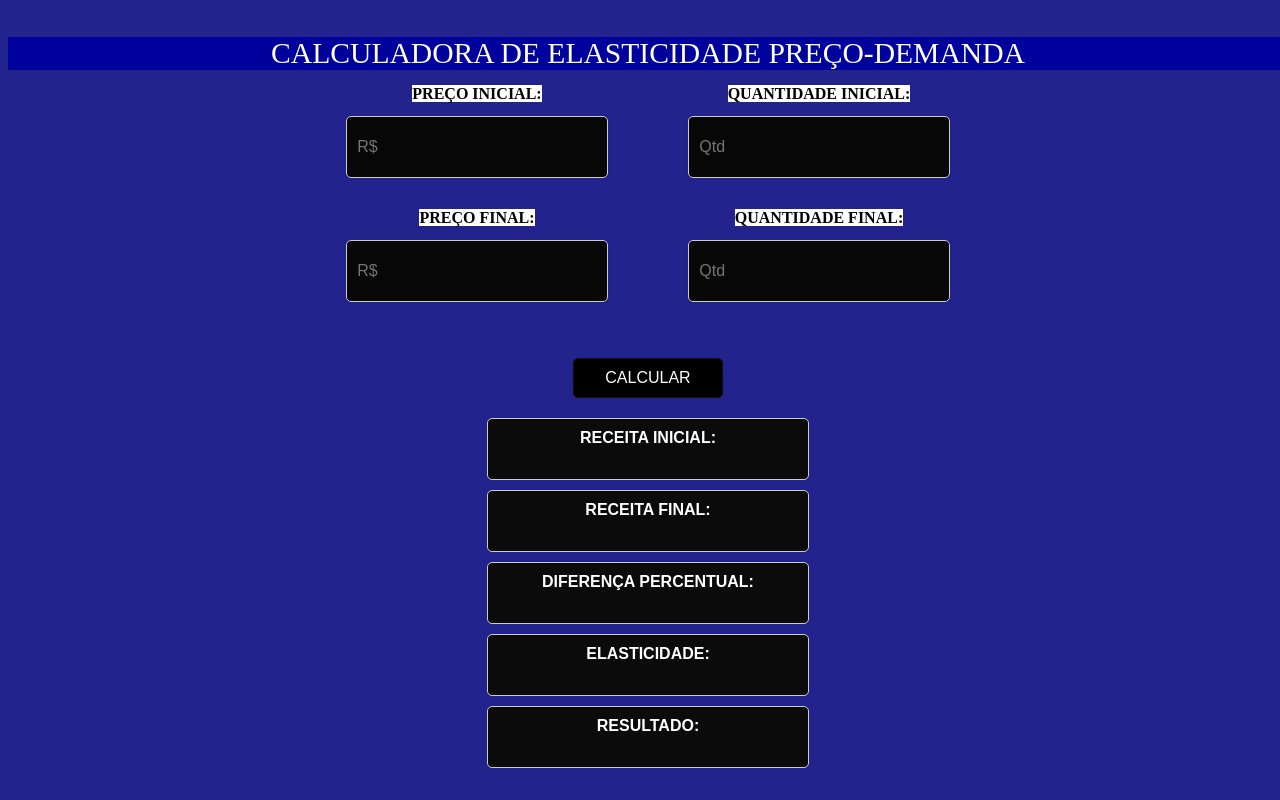
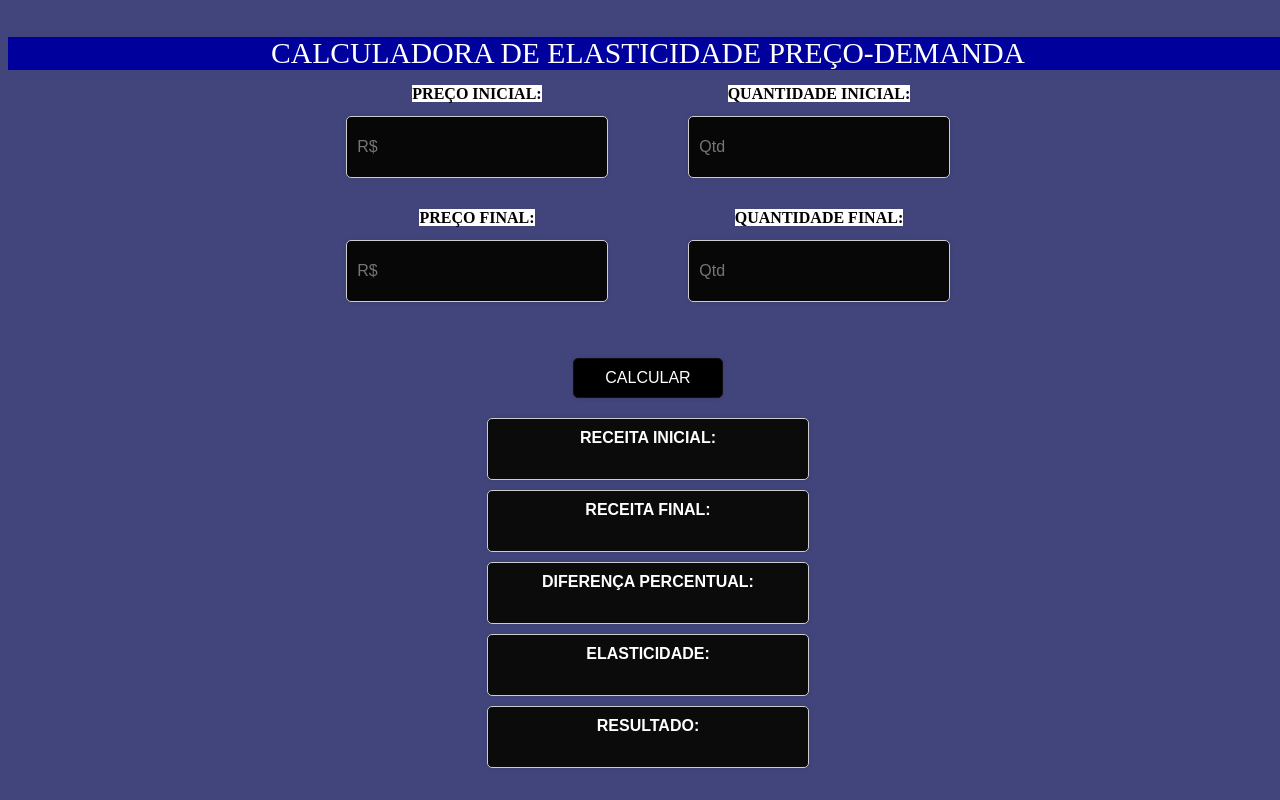
Before and after one commit to mhsousa/calc-elast-react, a React (Create React App) app: page / in a window 1280 px wide. Built offline with nearby package versions, Linux system fonts and the light colour scheme.

Commit message:
Update App.css

```diff
--- a/src/App.css
+++ b/src/App.css
@@ -3,7 +3,8 @@ body{
   position:absolute;
   top:0px;
   left:0px;
-  background-color:#23238E}
+  max-height:110%;
+  background-color:#41457c}
 
 .App-header {
   max-height: 7vh;
```
